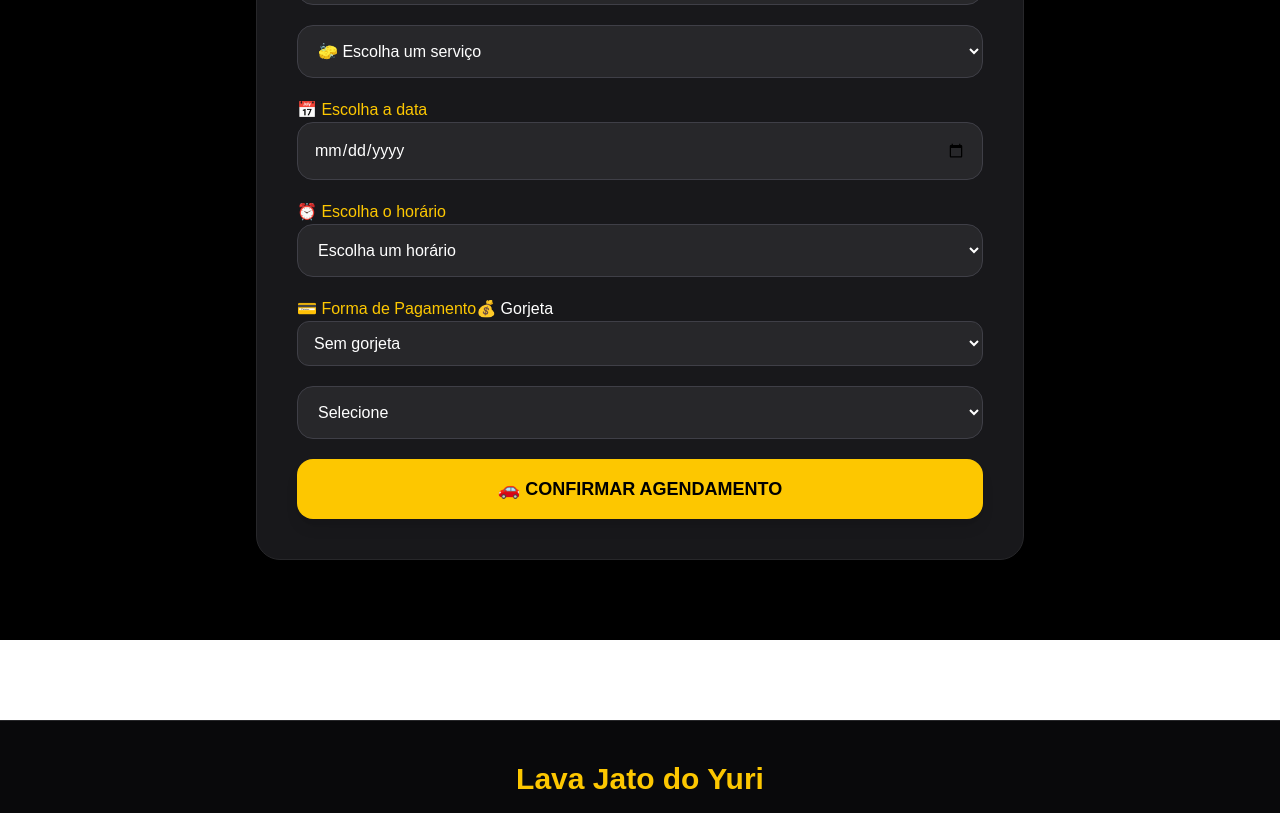
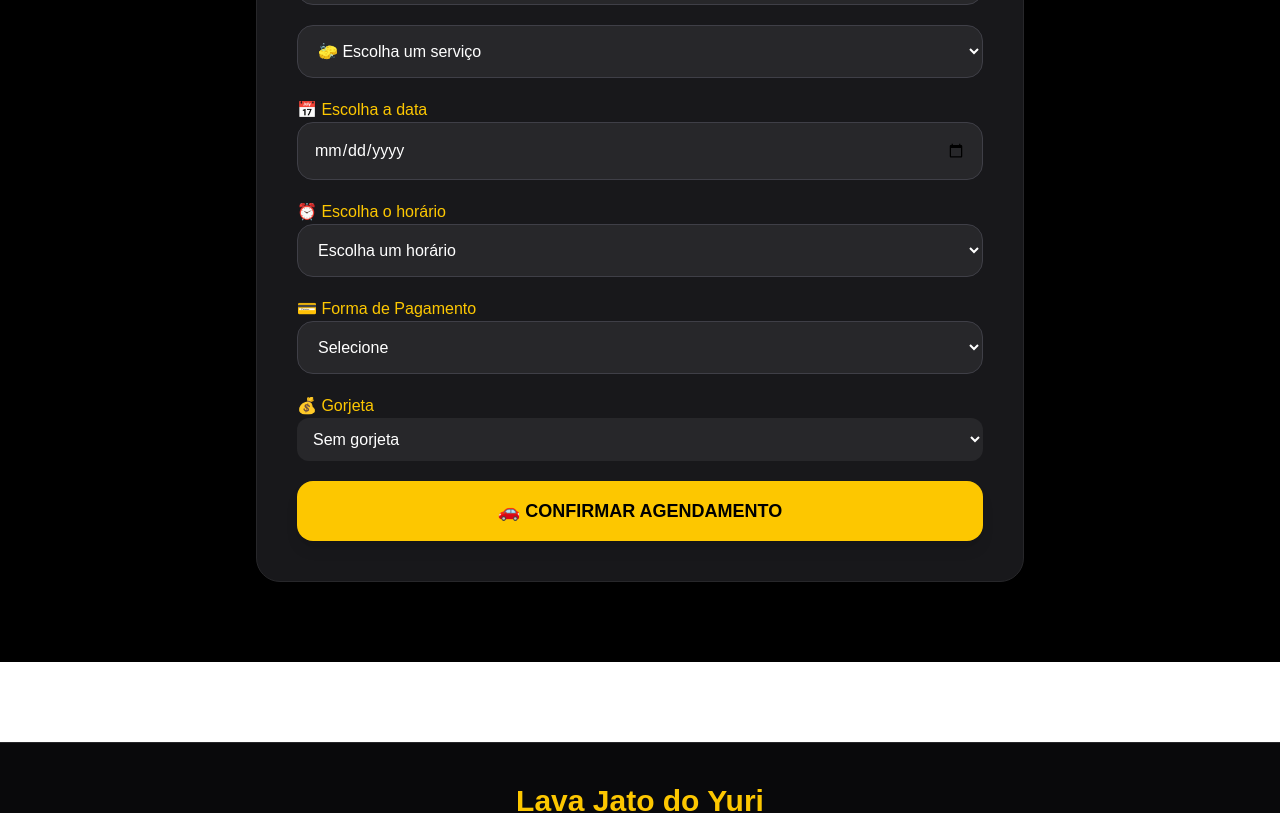
Before and after one commit to yurisilva7777/lava-jato-do-yuri, a Next.js app: page / in a window 1280 px wide. Shown: the part 2202-3015 px from the top of the page. Built offline with nearby package versions, Linux system fonts and the light colour scheme.

Commit message:
Adiciona CAMPO DE GORJETA NO AGENDAMENTO

```diff
--- a/components/Schedule.tsx
+++ b/components/Schedule.tsx
@@ -238,21 +238,7 @@ criadoEm:new Date()
           <label className="text-yellow-400 font-medium">
             💳 Forma de Pagamento
           </label>
-        <label>💰 Gorjeta</label>
 
-<select
-className="w-full bg-zinc-800 border border-zinc-700 rounded-xl p-3"
-  value={gorjeta}
-  onChange={(e) => setGorjeta(Number(e.target.value))}
->
-  <option value={0}>Sem gorjeta</option>
-  <option value={5}>R$ 5</option>
-  <option value={10}>R$ 10</option>
-  <option value={15}>R$ 15</option>
-  <option value={20}>R$ 20</option>
-  <option value={25}>R$ 25</option>
-
-</select>
           <select
             value={formaPagamento}
             onChange={(e) => setFormaPagamento(e.target.value)}
@@ -284,21 +270,35 @@ className="w-full bg-zinc-800 border border-zinc-700 rounded-xl p-3"
               💳 Cartão
             </option>
           </select>
+          <label className="text-yellow-400">
+💰 Gorjeta
+</label>
 
-          {servico && (
+<select
+  value={gorjeta}
+  onChange={(e)=>setGorjeta(Number(e.target.value))}
+  className="w-full bg-zinc-800 rounded-xl p-3"
+>
+  <option value={0}>Sem gorjeta</option>
+  <option value={5}>R$ 5</option>
+  <option value={10}>R$ 10</option>
+  <option value={20}>R$ 20</option>
+</select>
+
+          {servico &&
             <div className="bg-zinc-800 border border-yellow-400 rounded-2xl p-5 text-center">
 
-              <p className="text-gray-400 text-sm">
-                Valor do serviço
-              </p>
+  <p className="text-gray-400 text-sm">
+    Valor do serviço
+  </p>
 
-              <h3 className="text-4xl font-bold text-yellow-400 mt-2">
-                R$ {(precos[servico] || 0).toFixed(2)}
-              </h3>
+  <h3 className="text-4xl bold text-yellow-400 mt-2">
+    R$ {((precos[servico] || 0) + gorjeta).toLocaleString("pt-BR", {
+  minimumFractionDigits: 2
+})}
+  </h3>
 
-            </div>
-          )}
-
+</div>}
           <button
             type="submit"
             className="
```
